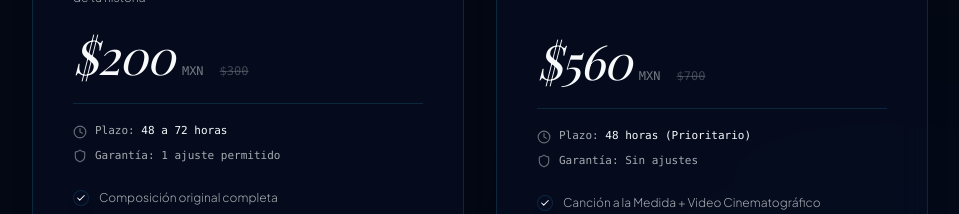
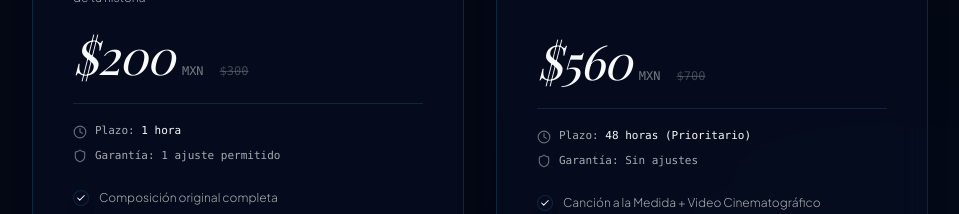
Before and after one commit to halvarez22/EternIA, a React (Vite) app: page / in a window 1280 px wide. Shown: the part 8100-8314 px from the top of the page, without its empty margins (160-1119 px from the left). Built offline with nearby package versions, Linux system fonts and the light colour scheme; a web font is replaced by a local one.

Commit message:
feat: optimizar plazo de entrega a 1 hora para cancion a la medida

```diff
--- a/src/data/mockStories.ts
+++ b/src/data/mockStories.ts
@@ -226,7 +226,7 @@ export const PRICING_PLANS: PricingPlan[] = [
     originalPrice: 300,
     currency: 'MXN',
     isPopular: true,
-    deliveryTime: '48 a 72 horas',
+    deliveryTime: '1 hora',
     revisions: '1 ajuste permitido',
     features: [
       'Composición original completa',
```
